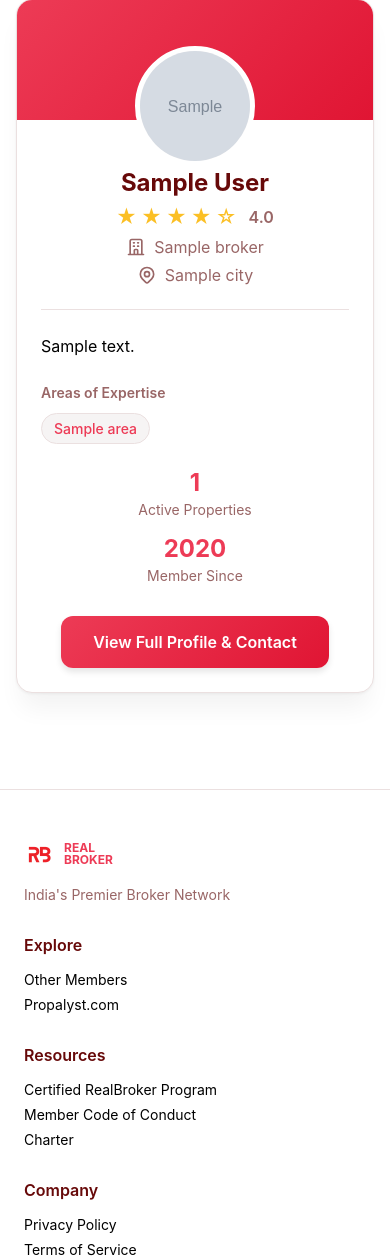
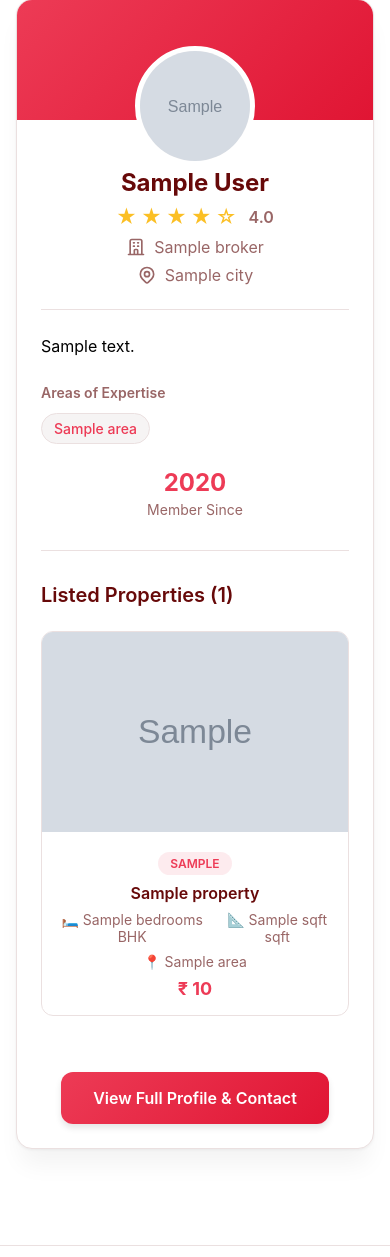
Before and after one commit to NareshGit12/realbroker-landingpage, a Node project: template templates/broker-profile.ejs in a window 390 px wide. Shown: the part 114-1371 px from the top of the page. Run offline with Node 20 templates, Linux system fonts and the light colour scheme; the template is opened without the code that fills it: most values are stand-ins (such as "Sample title", 1, 10 or a date in 2020); grey boxes marked "Sample" are stand-in pictures.

Commit message:
Add broker property listings
Update HTML generation to fetch and embed broker properties, and render property cards on broker profiles. Modify script to retrieve full property data, pass to template, and generate static pages. Enhance broker-profile.ejs with CSS and markup for responsive property cards, remove Active Properties stat, and display listed properties linking to static pages.

```diff
--- a/templates/broker-profile.ejs
+++ b/templates/broker-profile.ejs
@@ -369,6 +369,107 @@
       color: hsl(351 83% 58%);
     }
 
+    /* Property Listings Section */
+    .properties-section {
+      margin-top: 2rem;
+      padding-top: 2rem;
+      border-top: 1px solid hsl(0 20% 90%);
+    }
+
+    .properties-title {
+      font-size: 1.25rem;
+      font-weight: 600;
+      color: hsl(0 84% 22%);
+      margin-bottom: 1.5rem;
+      text-align: left;
+    }
+
+    .properties-grid {
+      display: grid;
+      grid-template-columns: 1fr;
+      gap: 1.5rem;
+      margin-bottom: 1.5rem;
+    }
+
+    @media (min-width: 768px) {
+      .properties-grid {
+        grid-template-columns: repeat(2, 1fr);
+      }
+    }
+
+    .property-card {
+      background: white;
+      border: 1px solid hsl(0 20% 90%);
+      border-radius: 0.75rem;
+      overflow: hidden;
+      transition: all 0.2s ease;
+      text-decoration: none;
+      color: inherit;
+      display: block;
+    }
+
+    .property-card:hover {
+      transform: translateY(-4px);
+      box-shadow: 0 10px 20px rgba(0, 0, 0, 0.1);
+      border-color: hsl(351 83% 58%);
+    }
+
+    .property-image {
+      width: 100%;
+      height: 200px;
+      object-fit: cover;
+      background: hsl(0 10% 96%);
+    }
+
+    .property-content {
+      padding: 1rem;
+    }
+
+    .property-title {
+      font-size: 1rem;
+      font-weight: 600;
+      color: hsl(0 84% 22%);
+      margin-bottom: 0.5rem;
+      display: -webkit-box;
+      -webkit-line-clamp: 2;
+      -webkit-box-orient: vertical;
+      overflow: hidden;
+    }
+
+    .property-details {
+      display: flex;
+      gap: 1rem;
+      margin-bottom: 0.5rem;
+      font-size: 0.875rem;
+      color: hsl(0 20% 50%);
+    }
+
+    .property-price {
+      font-size: 1.125rem;
+      font-weight: 700;
+      color: hsl(351 83% 58%);
+      margin-top: 0.5rem;
+    }
+
+    .property-type-badge {
+      display: inline-block;
+      background: hsl(351 83% 58% / 0.1);
+      color: hsl(351 83% 58%);
+      padding: 0.25rem 0.75rem;
+      border-radius: 9999px;
+      font-size: 0.75rem;
+      font-weight: 600;
+      text-transform: uppercase;
+      margin-bottom: 0.5rem;
+    }
+
+    .no-properties {
+      text-align: center;
+      color: hsl(0 20% 50%);
+      padding: 2rem;
+      font-style: italic;
+    }
+
     .footer-bottom {
       padding-top: 2rem;
       border-top: 1px solid hsl(0 20% 90%);
@@ -492,11 +593,7 @@
           </div>
         <% } %>
 
-        <div class="stats">
-          <div class="stat">
-            <div class="stat-value"><%= broker.properties_count || 0 %></div>
-            <div class="stat-label">Active Properties</div>
-          </div>
+        <div class="broker-stats">
           <div class="stat">
             <div class="stat-value">
               <%= broker.member_since ? new Date(broker.member_since).getFullYear() : new Date().getFullYear() %>
@@ -504,6 +601,51 @@
             <div class="stat-label">Member Since</div>
           </div>
         </div>
+
+        <% if (broker.properties && broker.properties.length > 0) { %>
+          <div class="properties-section">
+            <h2 class="properties-title">Listed Properties (<%= broker.properties.length %>)</h2>
+            <div class="properties-grid">
+              <% broker.properties.forEach(function(property) { %>
+                <a href="<%= property.static_html_url || '#' %>" class="property-card" target="_blank" rel="noopener noreferrer">
+                  <% if (property.images && property.images.length > 0) { %>
+                    <img src="<%= property.images[0] %>" alt="<%= property.title %>" class="property-image" />
+                  <% } else { %>
+                    <div class="property-image"></div>
+                  <% } %>
+
+                  <div class="property-content">
+                    <% if (property.property_type) { %>
+                      <span class="property-type-badge"><%= property.property_type %></span>
+                    <% } %>
+                    <h3 class="property-title"><%= property.title %></h3>
+
+                    <div class="property-details">
+                      <% if (property.bedrooms) { %>
+                        <span>🛏️ <%= property.bedrooms %> BHK</span>
+                      <% } %>
+                      <% if (property.sqft) { %>
+                        <span>📐 <%= property.sqft %> sqft</span>
+                      <% } %>
+                    </div>
+
+                    <% if (property.area) { %>
+                      <div style="font-size: 0.875rem; color: hsl(0 20% 50%); margin-bottom: 0.5rem;">
+                        📍 <%= property.area %>
+                      </div>
+                    <% } %>
+
+                    <% if (property.price) { %>
+                      <div class="property-price">
+                        ₹ <%= new Intl.NumberFormat('en-IN').format(property.price) %>
+                      </div>
+                    <% } %>
+                  </div>
+                </a>
+              <% }); %>
+            </div>
+          </div>
+        <% } %>
 
         <a href="https://my.realbroker.app/<%= broker.vanity_url %>" class="cta-button">
           View Full Profile & Contact
```
Also changed, not shown: scripts/generate-broker-html.js (+7 -5 lines), supabase/functions/generate-broker-html/index.ts (+8 -5 lines).
